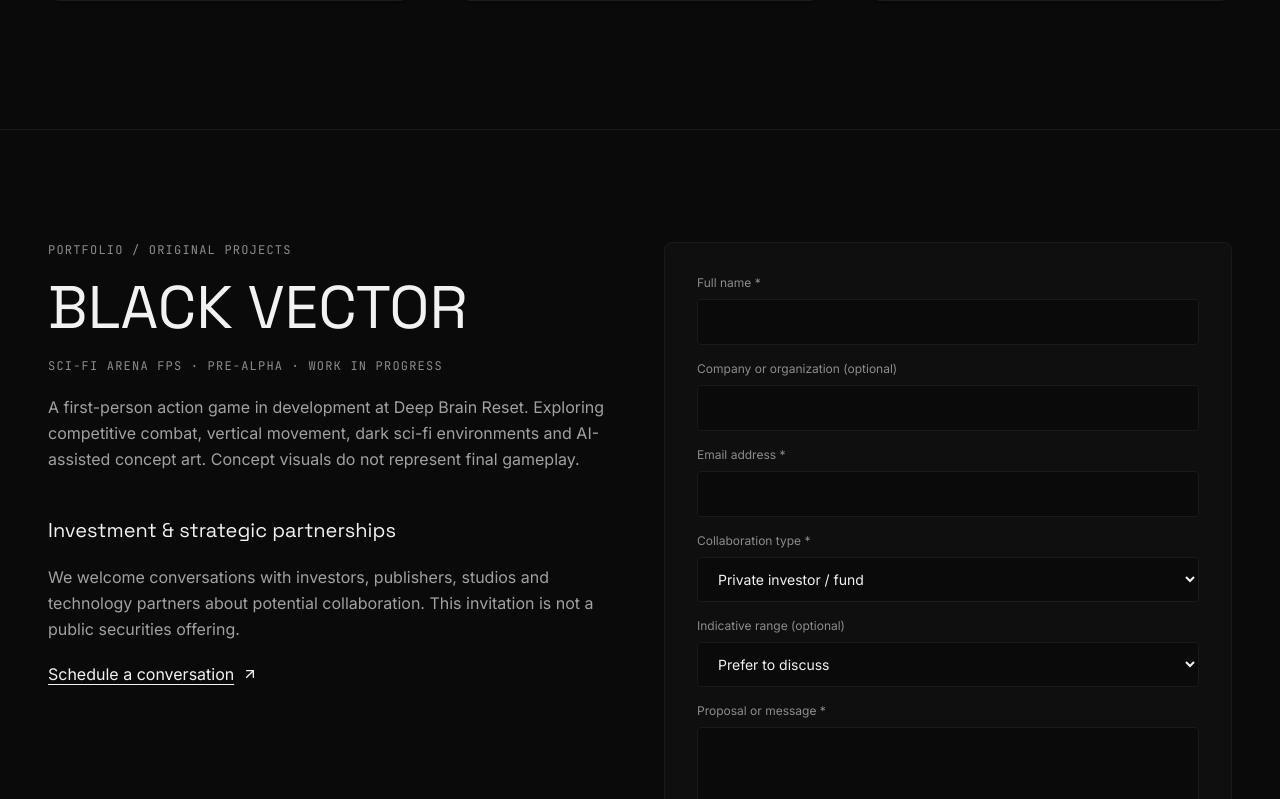
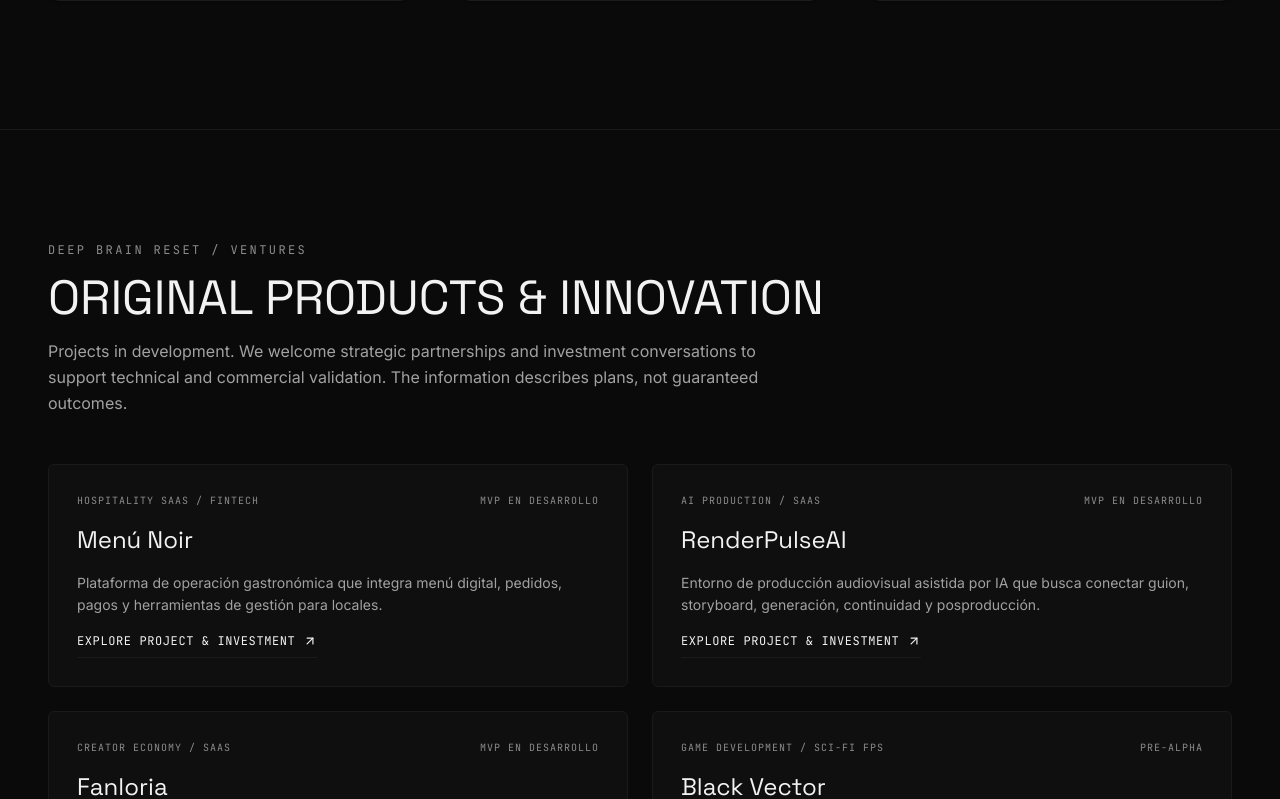
Before and after one commit to deepbrainreset/Deep-Brain-Reset, a React (Vite) app: page / in a window 1280 px wide. Shown: the part 2181-2980 px from the top of the page. Built offline with nearby package versions, Linux system fonts and the light colour scheme.

Commit message:
feat: integrate venture portfolio and calendar investor meetings into homepage

```diff
--- a/src/App.tsx
+++ b/src/App.tsx
@@ -9,7 +9,7 @@ import ServicesList from "./components/ServicesList";
 import WebConceptOffer from "./components/WebConceptOffer";
 import ServiceLandingModal from "./components/ServiceLandingModal";
 import CaseStudies from "./components/CaseStudies";
-import BlackVectorInvestors from "./components/BlackVectorInvestors";
+import VenturePortfolio from "./components/VenturePortfolio";
 import TechStack from "./components/TechStack";
 import WhyChooseUs from "./components/WhyChooseUs";
 import Testimonials from "./components/Testimonials";
@@ -269,7 +269,7 @@ export default function App() {
 
         {/* 02. Selected Case Studies / Portfolio */}
         <CaseStudies onViewCaseStudy={(id) => setActiveCaseStudy(id)} />
-        <BlackVectorInvestors />
+        <VenturePortfolio />
 
         {/* 03. Dedicated Studio Demoreel */}
         <DemoreelSection
```
